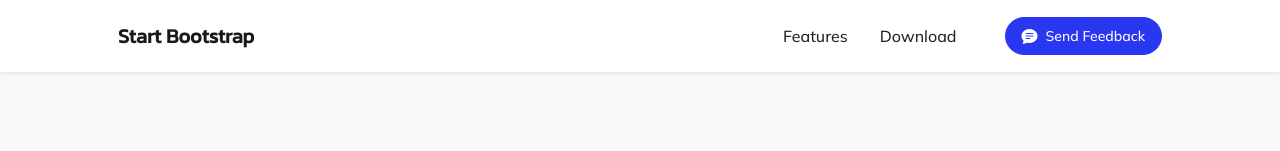
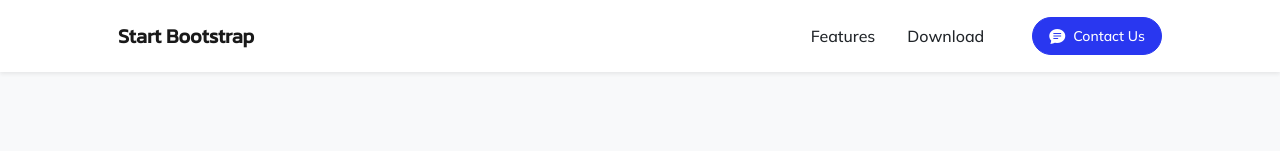
Before and after one commit to ShaniaZac/anisha2, a plain HTML site: page index.html in a window 1280 px wide. Shown: the top 151 px of the page. Drawn offline with nearby package versions, Linux system fonts and the light colour scheme; a script that the page names is missing.

Commit message:
Update index.html

```diff
--- a/index.html
+++ b/index.html
@@ -34,7 +34,7 @@
                     <button class="btn btn-primary rounded-pill px-3 mb-2 mb-lg-0" data-bs-toggle="modal" data-bs-target="#feedbackModal">
                         <span class="d-flex align-items-center">
                             <i class="bi-chat-text-fill me-2"></i>
-                            <span class="small">Send Feedback</span>
+                            <span class="small">Contact Us</span>
                         </span>
                     </button>
                 </div>
```
